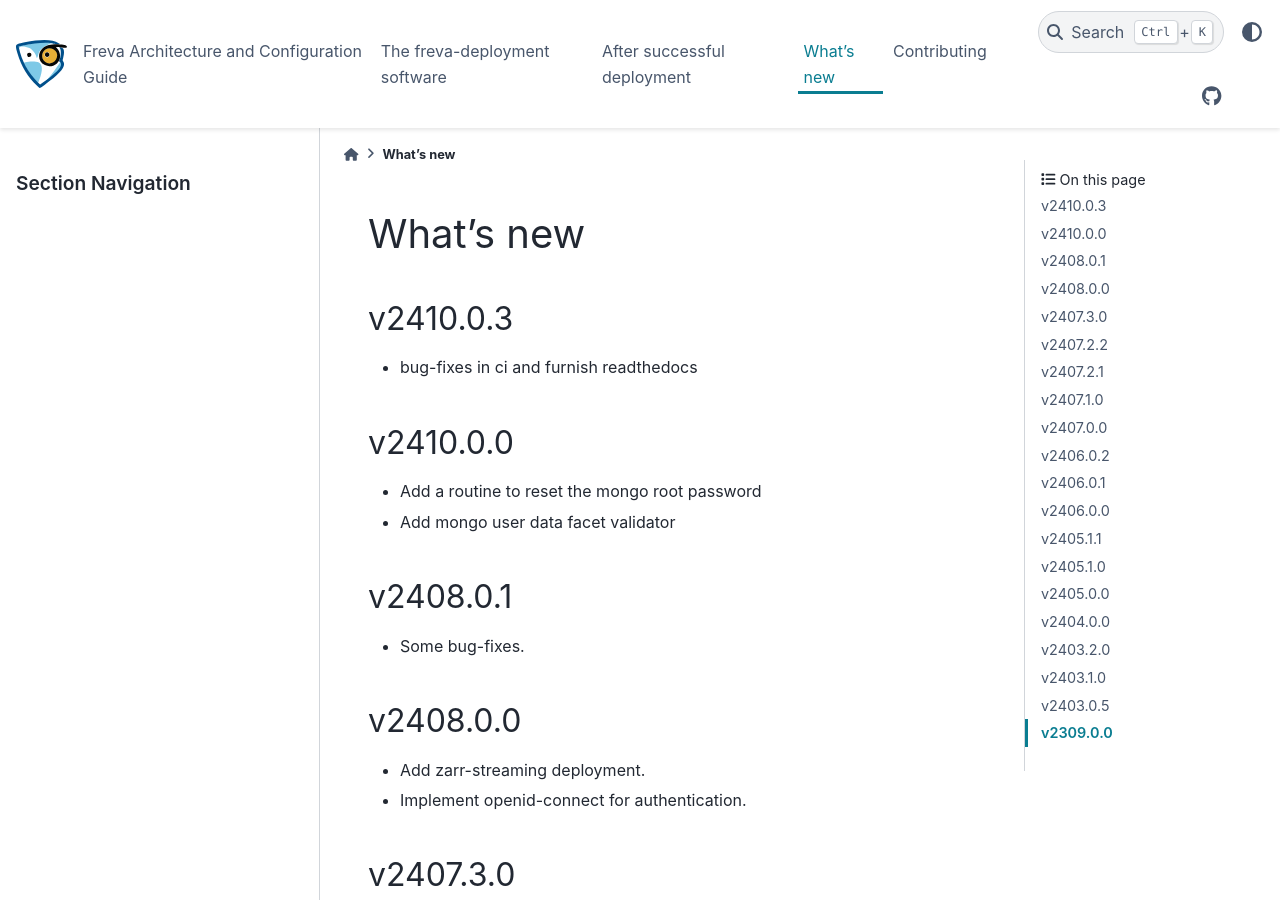
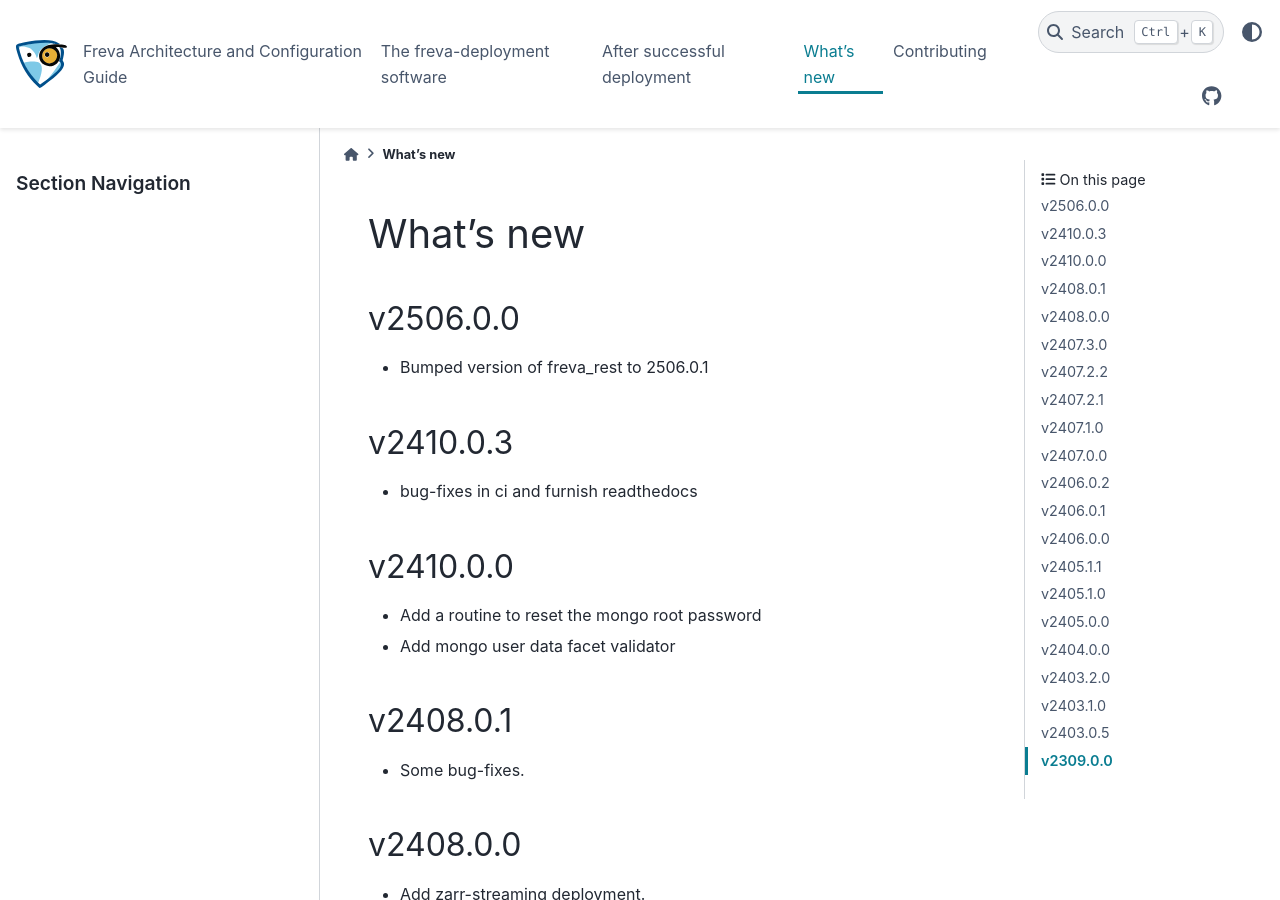
Before and after one commit to FREVA-CLINT/freva-deployment, a Sphinx documentation site: the page built from docs/whatsnew.rst, in a window 1280 px wide and 900 px high. Built offline with Sphinx 7.4.7 and the PyData theme 0.15.4, drawn with Linux system fonts in a browser that asks for light colours; pages that are not in the unit, such as notebooks, are missing from menus.

Commit message:
Bump freva_rest version to 2506.0.1

```diff
--- a/docs/whatsnew.rst
+++ b/docs/whatsnew.rst
@@ -6,6 +6,12 @@ What's new
 .. toctree::
    :maxdepth: 0
    :titlesonly:
+
+v2506.0.0
+~~~~~~~~
+* Bumped version of freva_rest to 2506.0.1
+
+
 
 v2410.0.3
 ~~~~~~~~
--- a/src/freva_deployment/__init__.py
+++ b/src/freva_deployment/__init__.py
@@ -1,7 +1,7 @@
 import argparse
 from urllib.request import urlretrieve
 
-__version__ = "2410.0.3"
+__version__ = "2506.0.0"
 
 FREVA_PYTHON_VERSION = "3.12"
 AVAILABLE_PYTHON_VERSIONS = ["3.8", "3.9", "3.10", "3.11", "3.12"]
```
Also changed, not shown: 1 other file.
